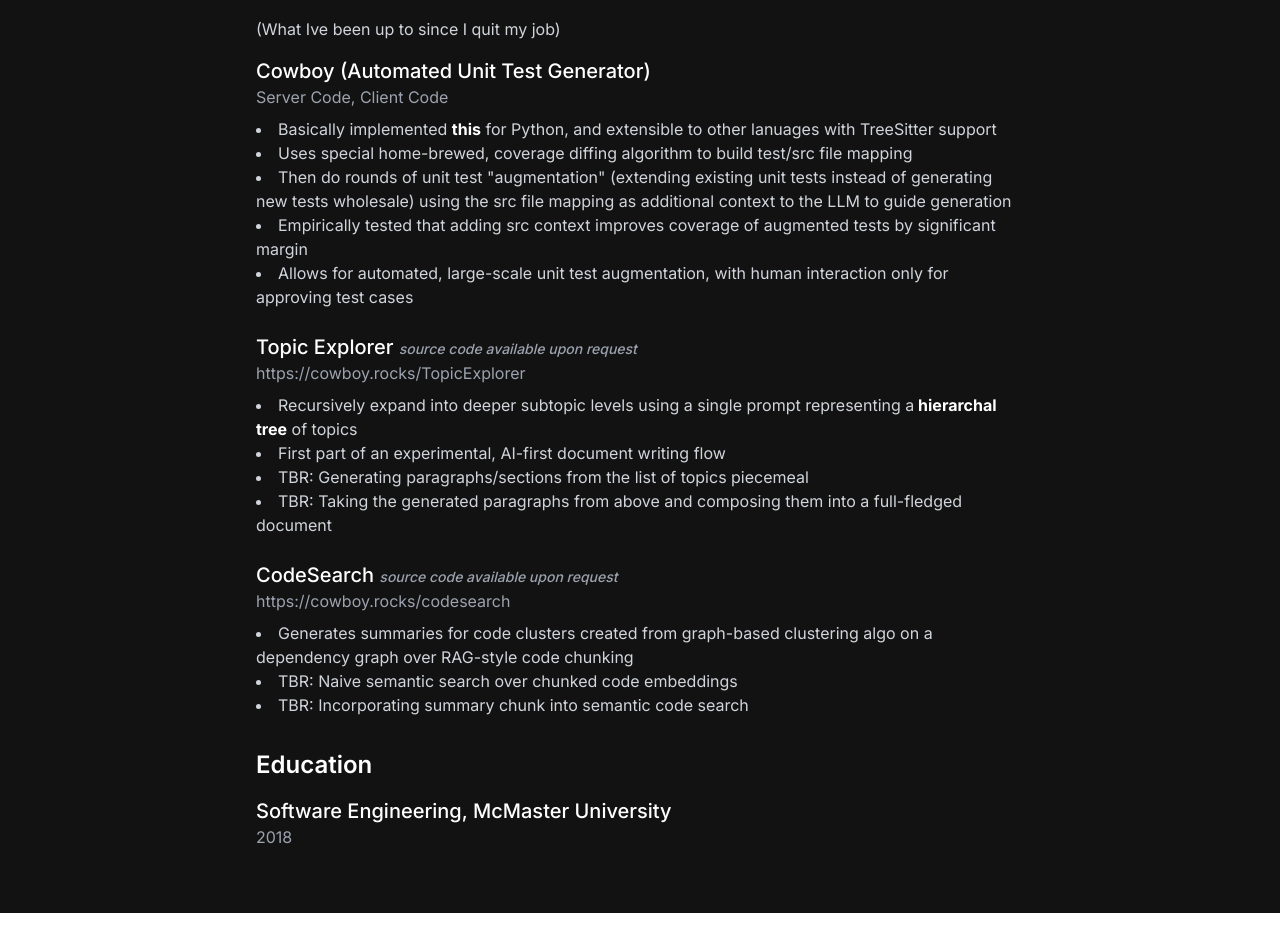
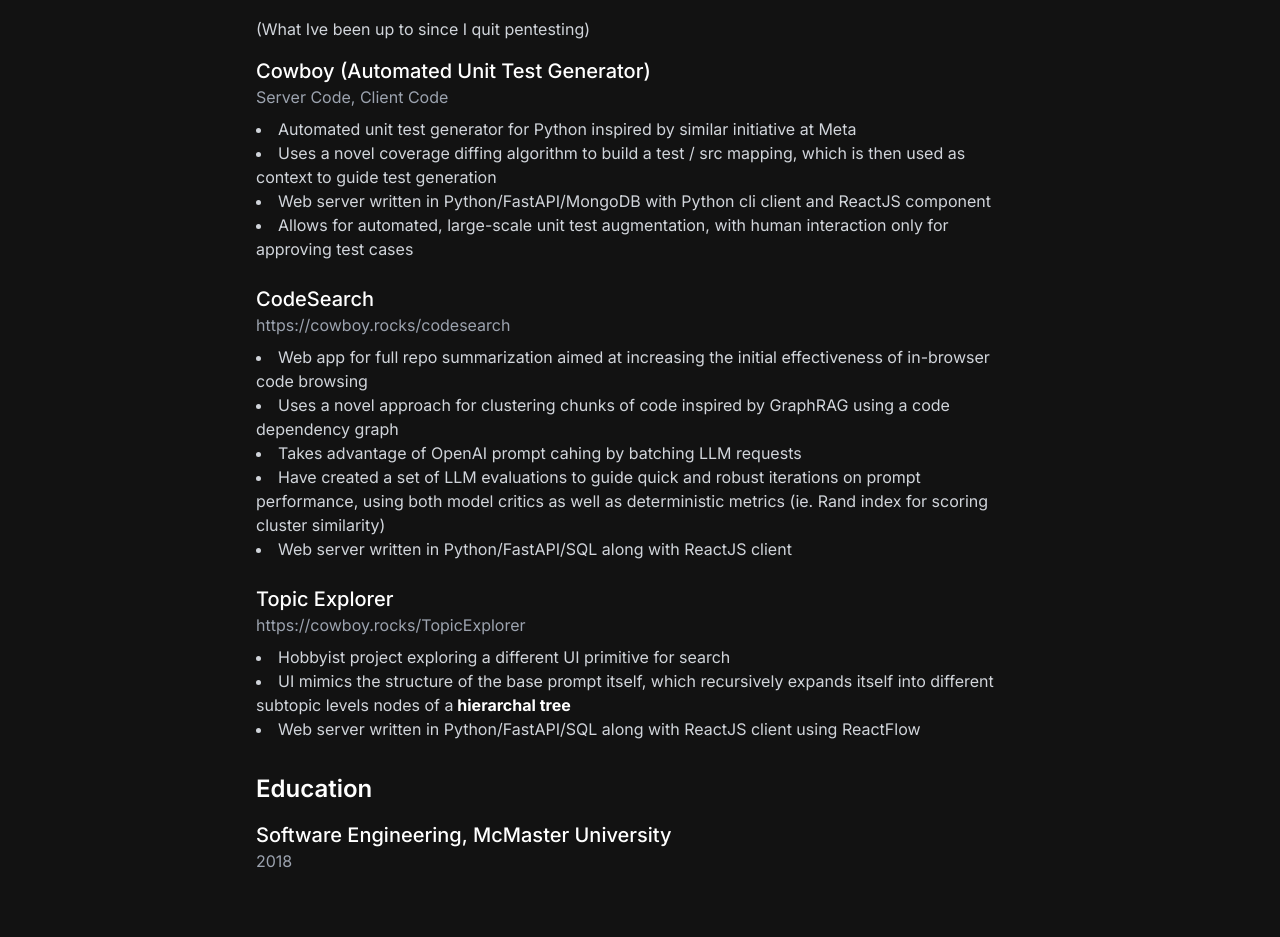
Before and after one commit to JohnPeng47/resume, a Next.js app: page / in a window 1280 px wide. Shown: the part 443-1380 px from the top of the page. Before the commit the page ends 1356 px from the top, so only its background shows below. Built offline with nearby package versions, Linux system fonts and the light colour scheme.

Commit message:
resume update

```diff
--- a/app/page.tsx
+++ b/app/page.tsx
@@ -17,8 +17,9 @@ export default function Resume() {
             <h3 className="text-xl font-medium">Penetration Tester, Kroll (Formerly Security Compass)</h3>
             <p className="text-gray-400 mb-2">July 2018 - Jan 2023</p>
             <ul className="list-disc list-inside text-gray-300">
-              <li>Led and participated in pentests against a variety of standard targets including web-app, cloud, mobile and network</li>
-              <li>Executed bespoke engagement types, including binary fuzzing against the heap allocator of a graphics occlusion library and red team engagements</li>
+              <li>Led pentests against a variety of standard targets including web-app, cloud, mobile and network</li>
+              <li>Executed bespoke engagement types, including binary fuzzing, red team and social engineering</li>
+              <li>Wrote internal tooling such as a XOR-based string obfuscator for binary payloads and an automated IAM testing tool (AWS)</li>
               <li>Inculcated a mindset of true paranoia when it comes to designing secure web applications</li>
             </ul>
           </div>
@@ -26,7 +27,7 @@ export default function Resume() {
 
         <section className="mb-8">
           <h2 className="text-2xl font-semibold mb-4">Projects</h2>
-          <p className="mb-4 text-gray-300">(What Ive been up to since I quit my job)</p>
+          <p className="mb-4 text-gray-300">(What Ive been up to since I quit pentesting)</p>
           <div className="mb-6">
             <h3 className="text-xl font-medium">Cowboy (Automated Unit Test Generator)</h3>
             <p className="text-gray-400 mb-2">
@@ -35,35 +36,31 @@ export default function Resume() {
               <a href="https://github.com/JohnPeng47/cowboy.git">Client Code</a>
             </p>
             <ul className="list-disc list-inside text-gray-300">
-              <li>Basically implemented <a className="font-medium font-bold text-white" href="https://news.ycombinator.com/item?id=39405996"><b>this</b></a> for Python, and extensible to other
-                lanuages with TreeSitter support
-              </li>
-              <li>Uses special home-brewed, coverage diffing algorithm to build test/src file mapping</li>
-              <li>Then do rounds of unit test &quot;augmentation&quot; (extending existing unit tests instead of generating new tests wholesale) using
-                the src file mapping as additional context to the LLM to guide generation
-              </li>
-              <li>Empirically tested that adding src context improves coverage of augmented tests by significant margin</li>
+              <li>Automated unit test generator for Python inspired by <a href="https://arxiv.org/abs/2402.09171">similar initiative </a> at Meta</li>
+              <li>Uses a novel coverage diffing algorithm to build a test / src mapping, which is then used as context to guide test generation</li>
+              <li>Web server written in Python/FastAPI/MongoDB with Python cli client and ReactJS component</li>
               <li>Allows for automated, large-scale unit test augmentation, with human interaction only for approving test cases</li>
             </ul>
           </div>
           <div className="mb-6">
-            <h3 className="text-xl font-medium">Topic Explorer <span className="text-sm text-gray-400 italic">source code available upon request</span></h3>
-            <p className="text-gray-400 mb-2"><a href="https://cowboy.rocks/TopicExplorer?query=character%20and%20themes%20of%20doystevsky%27s%20the%20idiot">https://cowboy.rocks/TopicExplorer</a></p>
+            <h3 className="text-xl font-medium">CodeSearch </h3>
+            <p className="text-gray-400 mb-2"><a href="https://cowboy.rocks/codesearch">https://cowboy.rocks/codesearch</a></p>
             <ul className="list-disc list-inside text-gray-300">
-              <li>Recursively expand into deeper subtopic levels using a single prompt representing a
-                <a className="font-medium font-bold text-white" href="https://x.com/theRealJohnPeng/status/1831776651031801921"><b> hierarchal tree</b></a> of topics</li>
-              <li>First part of an experimental, AI-first document writing flow</li>
-              <li>TBR: Generating paragraphs/sections from the list of topics piecemeal</li>
-              <li>TBR: Taking the generated paragraphs from above and composing them into a full-fledged document</li>
+              <li>Web app for full repo summarization aimed at increasing the initial effectiveness of in-browser code browsing</li>
+              <li>Uses a novel approach for clustering chunks of code inspired by <a href="https://github.com/microsoft/graphrag">GraphRAG</a> using a code dependency graph</li>
+              <li>Takes advantage of OpenAI prompt cahing by batching LLM requests</li>
+              <li>Have created a set of LLM evaluations to guide quick and robust iterations on prompt performance, using both model critics as well as deterministic metrics (ie. Rand index for scoring cluster similarity) </li>
+              <li>Web server written in Python/FastAPI/SQL along with ReactJS client</li>
             </ul>
           </div>
           <div className="mb-6">
-            <h3 className="text-xl font-medium">CodeSearch <span className="text-sm text-gray-400 italic">source code available upon request</span></h3>
-            <p className="text-gray-400 mb-2"><a href="https://cowboy.rocks/codesearch">https://cowboy.rocks/codesearch</a></p>
+            <h3 className="text-xl font-medium">Topic Explorer </h3>
+            <p className="text-gray-400 mb-2"><a href="https://cowboy.rocks/TopicExplorer?query=character%20and%20themes%20of%20doystevsky%27s%20the%20idiot">https://cowboy.rocks/TopicExplorer</a></p>
             <ul className="list-disc list-inside text-gray-300">
-              <li>Generates summaries for code clusters created from graph-based clustering algo on a dependency graph over RAG-style code chunking</li>
-              <li>TBR: Naive semantic search over chunked code embeddings </li>
-              <li>TBR: Incorporating summary chunk into semantic code search</li>
+              <li>Hobbyist project exploring a different UI primitive for search</li>
+              <li>UI mimics the structure of the base prompt itself, which recursively expands itself into different subtopic levels nodes of a
+                <a className="font-medium font-bold text-white" href="https://x.com/theRealJohnPeng/status/1831776651031801921"><b> hierarchal tree</b></a></li>
+              <li>Web server written in Python/FastAPI/SQL along with ReactJS client using ReactFlow</li>
             </ul>
           </div>
         </section>
--- a/next.config.mjs
+++ b/next.config.mjs
@@ -1,8 +1,8 @@
 /** @type {import('next').NextConfig} */
 const nextConfig = {
   reactStrictMode: true,
-  assetPrefix: '/resume',
-  basePath: '/resume',
+  // assetPrefix: '/resume',
+  // basePath: '/resume',
   output: 'export',
 };
 
--- a/package.json
+++ b/package.json
@@ -1,12 +1,12 @@
 {
   "name": "resume",
   "version": "0.1.0",
+  "private": true,
   "homepage": "/resume",
-  "private": true,
   "scripts": {
     "dev": "next dev",
     "build": "next build",
-    "start": "next start",
+    "start": "next build && npx serve@latest out",
     "lint": "next lint"
   },
   "dependencies": {
```
Also changed, not shown: resume.txt (added).
